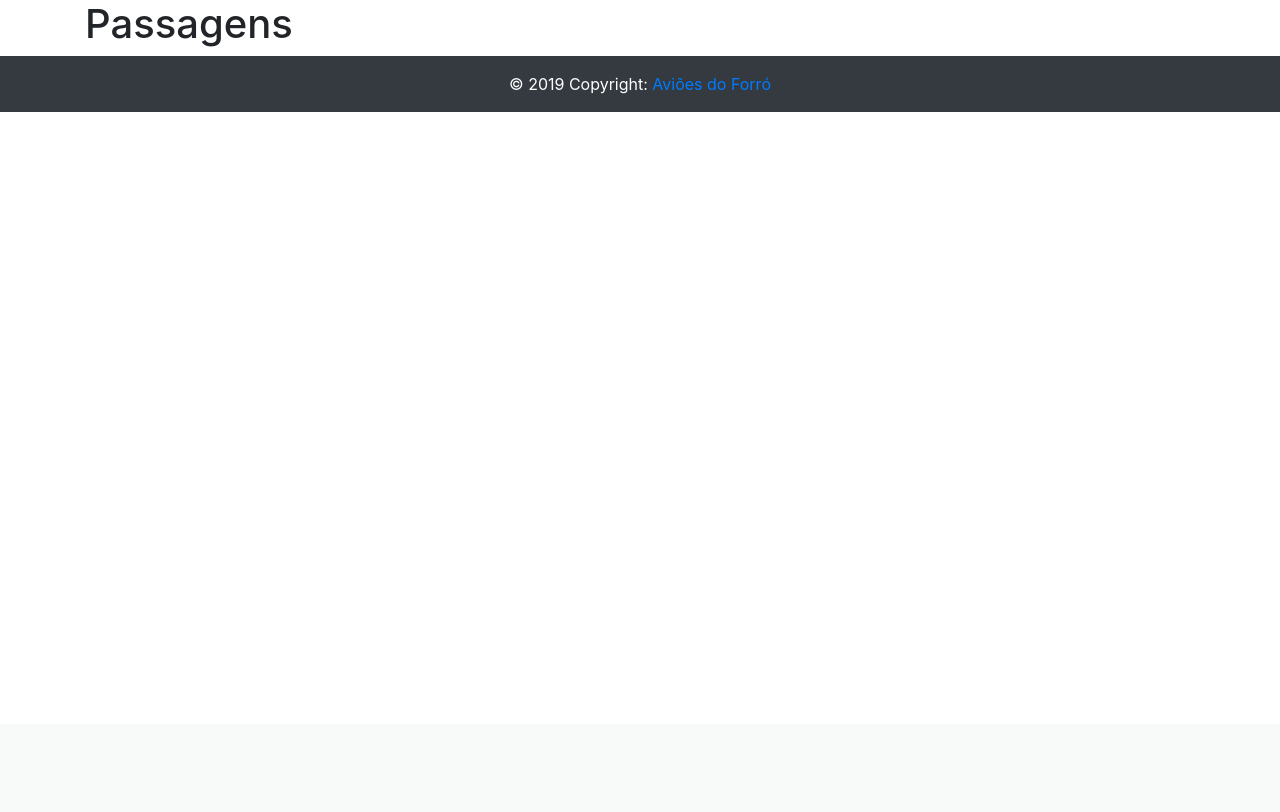
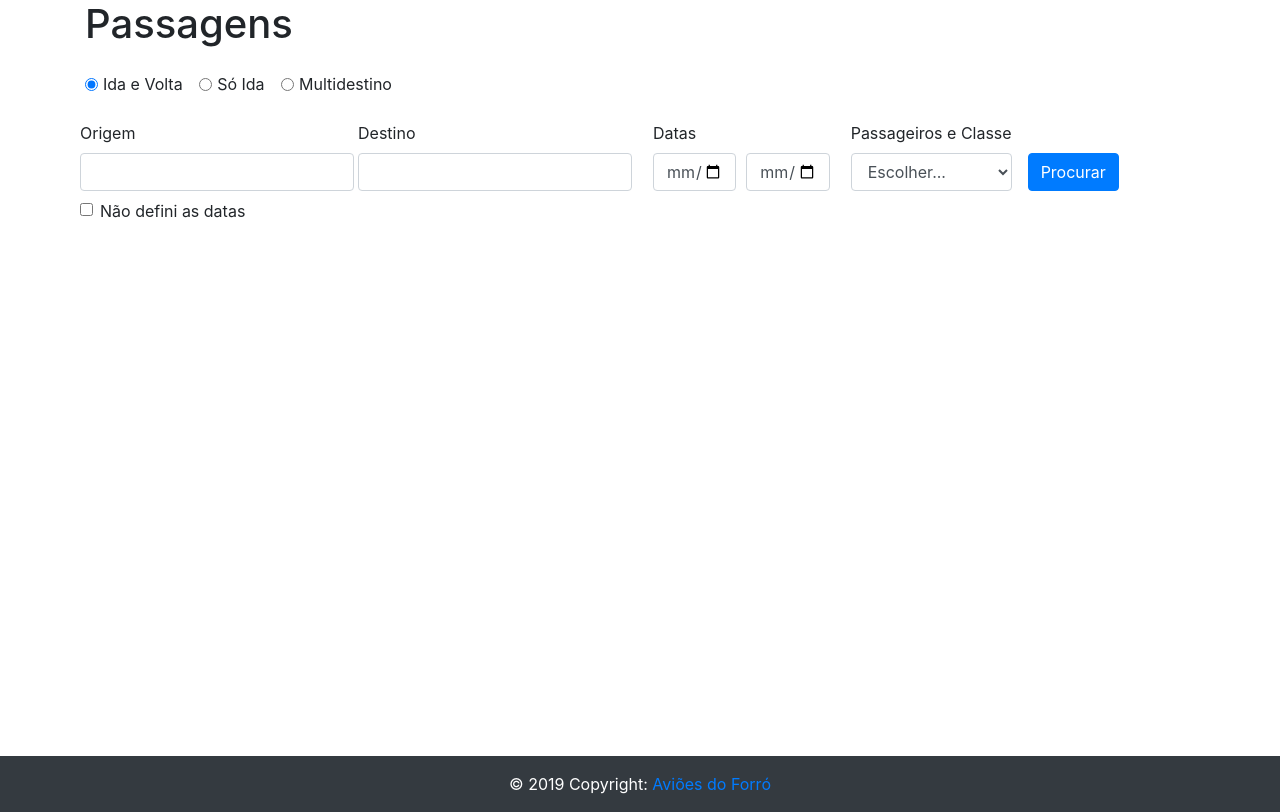
Before and after one commit to DenisCardoso97/TRAB_ProgWEB, a PHP site: page /passagens.php in a window 1280 px wide. Shown: the part 76-888 px from the top of the page. Before the commit the page ends 188 px from the top, so only its background shows below. Run offline with PHP 8.4, Linux system fonts and the light colour scheme.

Commit message:
passagens.php

```diff
--- a/cadastrar.php
+++ b/cadastrar.php
@@ -93,12 +93,6 @@
             <div class="col-md-4 col-sm-4 col-xs-12"></div>
         </div>
     </div>
-    <script src="https://code.jquery.com/jquery-3.3.1.slim.min.js"
-    integrity="sha384-q8i/X+965DzO0rT7abK41JStQIAqVgRVzpbzo5smXKp4YfRvH+8abtTE1Pi6jizo" crossorigin="anonymous"></script>
-    <script src="https://cdnjs.cloudflare.com/ajax/libs/popper.js/1.14.7/umd/popper.min.js"
-    integrity="sha384-UO2eT0CpHqdSJQ6hJty5KVphtPhzWj9WO1clHTMGa3JDZwrnQq4sF86dIHNDz0W1" crossorigin="anonymous"></script>
-    <script src="https://stackpath.bootstrapcdn.com/bootstrap/4.3.1/js/bootstrap.min.js"
-    integrity="sha384-JjSmVgyd0p3pXB1rRibZUAYoIIy6OrQ6VrjIEaFf/nJGzIxFDsf4x0xIM+B07jRM" crossorigin="anonymous"></script>
     <!-- Footer -->
     <?php include("includes/footer.php") ?>
 </body>
--- a/includes/head.php
+++ b/includes/head.php
@@ -2,5 +2,7 @@
 <meta charset="UTF-8">
 <meta name="viewport" content="width=device-width, initial-scale=1.0">
 <meta http-equiv="X-UA-Compatible" content="ie=edge">
-<link rel="stylesheet" href="https://stackpath.bootstrapcdn.com/bootstrap/4.3.1/css/bootstrap.min.css"
-	    integrity="sha384-ggOyR0iXCbMQv3Xipma34MD+dH/1fQ784/j6cY/iJTQUOhcWr7x9JvoRxT2MZw1T" crossorigin="anonymous">
+<link rel="stylesheet" href="https://stackpath.bootstrapcdn.com/bootstrap/4.3.1/css/bootstrap.min.css" integrity="sha384-ggOyR0iXCbMQv3Xipma34MD+dH/1fQ784/j6cY/iJTQUOhcWr7x9JvoRxT2MZw1T" crossorigin="anonymous">
+<script src="https://code.jquery.com/jquery-3.3.1.slim.min.js" integrity="sha384-q8i/X+965DzO0rT7abK41JStQIAqVgRVzpbzo5smXKp4YfRvH+8abtTE1Pi6jizo" crossorigin="anonymous"></script>
+<script src="https://cdnjs.cloudflare.com/ajax/libs/popper.js/1.14.7/umd/popper.min.js" integrity="sha384-UO2eT0CpHqdSJQ6hJty5KVphtPhzWj9WO1clHTMGa3JDZwrnQq4sF86dIHNDz0W1" crossorigin="anonymous"></script>
+<script src="https://stackpath.bootstrapcdn.com/bootstrap/4.3.1/js/bootstrap.min.js" integrity="sha384-JjSmVgyd0p3pXB1rRibZUAYoIIy6OrQ6VrjIEaFf/nJGzIxFDsf4x0xIM+B07jRM" crossorigin="anonymous"></script>
--- a/login.php
+++ b/login.php
@@ -69,12 +69,6 @@
             <div class="col-md-4 col-sm-4 col-xs-12"></div>
         </div>
     </div>
-    <script src="https://code.jquery.com/jquery-3.3.1.slim.min.js"
-    integrity="sha384-q8i/X+965DzO0rT7abK41JStQIAqVgRVzpbzo5smXKp4YfRvH+8abtTE1Pi6jizo" crossorigin="anonymous"></script>
-    <script src="https://cdnjs.cloudflare.com/ajax/libs/popper.js/1.14.7/umd/popper.min.js"
-    integrity="sha384-UO2eT0CpHqdSJQ6hJty5KVphtPhzWj9WO1clHTMGa3JDZwrnQq4sF86dIHNDz0W1" crossorigin="anonymous"></script>
-    <script src="https://stackpath.bootstrapcdn.com/bootstrap/4.3.1/js/bootstrap.min.js"
-    integrity="sha384-JjSmVgyd0p3pXB1rRibZUAYoIIy6OrQ6VrjIEaFf/nJGzIxFDsf4x0xIM+B07jRM" crossorigin="anonymous"></script>
     <!-- Footer -->
     <?php include("includes/footer.php") ?>
 </body>
--- a/passagens.php
+++ b/passagens.php
@@ -14,16 +14,60 @@
 	<div class="container">
         <h1>Passagens</h1>
         <div>
-            <form>
+            <form style="height: 700px;" class="align-items-center">
+                <div>
+
+                </div>
+                <div class="form-check-inline mt-3">
+                    <input class="form-check-input" type="radio" name="inlineRadioOptions" id="inlineRadio1" value="opcao1" checked>
+                    <label class="form-check-label" for="inlineRadio1">Ida e Volta</label>
+                </div>
+                <div class="form-check-inline">
+                    <input class="form-check-input" type="radio" name="inlineRadioOptions" id="inlineRadio2" value="opcao2">
+                    <label class="form-check-label" for="inlineRadio2">Só Ida</label>
+                </div>
+                <div class="form-check-inline">
+                    <input class="form-check-input" type="radio" name="inlineRadioOptions" id="inlineRadio2" value="opcao3">
+                    <label class="form-check-label" for="inlineRadio2">Multidestino</label>
+                </div>
+                <div class="form-row">
+                    <div class="form-group mr-1 mb-2 mt-4">
+                        <label for="staticEmail2">Origem</label>
+                        <input type="text" class="form-control" id="staticEmail2" >
+                    </div>
+                    <div class="form-group mb-2 mt-4">
+                        <label for="staticEmail2">Destino</label>
+                        <input type="text" class="form-control" id="staticEmail2" >
+                    </div>
+                    <div class="form-group col-1 ml-3 mb-2 mt-4">
+                        <label for="staticEmail2">Datas</label>
+                        <input type="date" class="form-control" id="staticEmail2" >
+                    </div>
+                    <div class="form-group col-1 mb-2 mt-auto">
+                        <input type="date" class="form-control" id="staticEmail2" >
+                    </div>
+                    <div class="form-group ml-3 mb-2 mt-auto">
+                        <label for="inputEstado">Passageiros e Classe</label>
+                        <select id="inputEstado" class="form-control">
+                            <option selected>Escolher...</option>
+                            <option>...</option>
+                        </select>
+                    </div>
+                    <div class="form-group ml-3 mb-2 mt-auto">
+                        <button type="submit" class="btn btn-primary">Procurar</button>
+                    </div>
+                </div>
+                <div class="form-group form-row">
+                    <div class="form-check">
+                        <input class="form-check-input" type="checkbox" id="gridCheck">
+                        <label class="form-check-label" for="gridCheck">
+                            Não defini as datas
+                        </label>
+                    </div>
+                </div>
             </form>
         </div>
     </div>
-    <script src="https://code.jquery.com/jquery-3.3.1.slim.min.js"
-    integrity="sha384-q8i/X+965DzO0rT7abK41JStQIAqVgRVzpbzo5smXKp4YfRvH+8abtTE1Pi6jizo" crossorigin="anonymous"></script>
-    <script src="https://cdnjs.cloudflare.com/ajax/libs/popper.js/1.14.7/umd/popper.min.js"
-    integrity="sha384-UO2eT0CpHqdSJQ6hJty5KVphtPhzWj9WO1clHTMGa3JDZwrnQq4sF86dIHNDz0W1" crossorigin="anonymous"></script>
-    <script src="https://stackpath.bootstrapcdn.com/bootstrap/4.3.1/js/bootstrap.min.js"
-    integrity="sha384-JjSmVgyd0p3pXB1rRibZUAYoIIy6OrQ6VrjIEaFf/nJGzIxFDsf4x0xIM+B07jRM" crossorigin="anonymous"></script>
     <!-- Footer -->
     <?php include("includes/footer.php") ?>
 </body>
--- a/sobre.php
+++ b/sobre.php
@@ -12,7 +12,7 @@
     </div>
 
     <div class="container">
-        <h1>SOBRE</h1>
+        <h1>SOBRE - Aviões do Forró</h1><br>
          <p>
             Lorem ipsum dolor sit amet, consectetur adipiscing elit. Nunc suscipit sollicitudin nibh non dictum. Vivamus eros tortor, dictum id justo eget, imperdiet aliquam nisl. Cras ultrices ac nulla quis scelerisque. Vivamus elit magna, dignissim in neque sed, porttitor auctor urna. Etiam sed urna euismod, dignissim diam sit amet, sagittis mi. Ut suscipit diam ipsum, id bibendum magna finibus a. Integer eu diam id tortor rutrum maximus. Donec justo elit, tristique nec turpis in, mattis dictum metus. Donec vel cursus orci. Phasellus ultricies dapibus velit id malesuada. Suspendisse potenti.
         </p>
```
Also changed, not shown: website.db (added).
